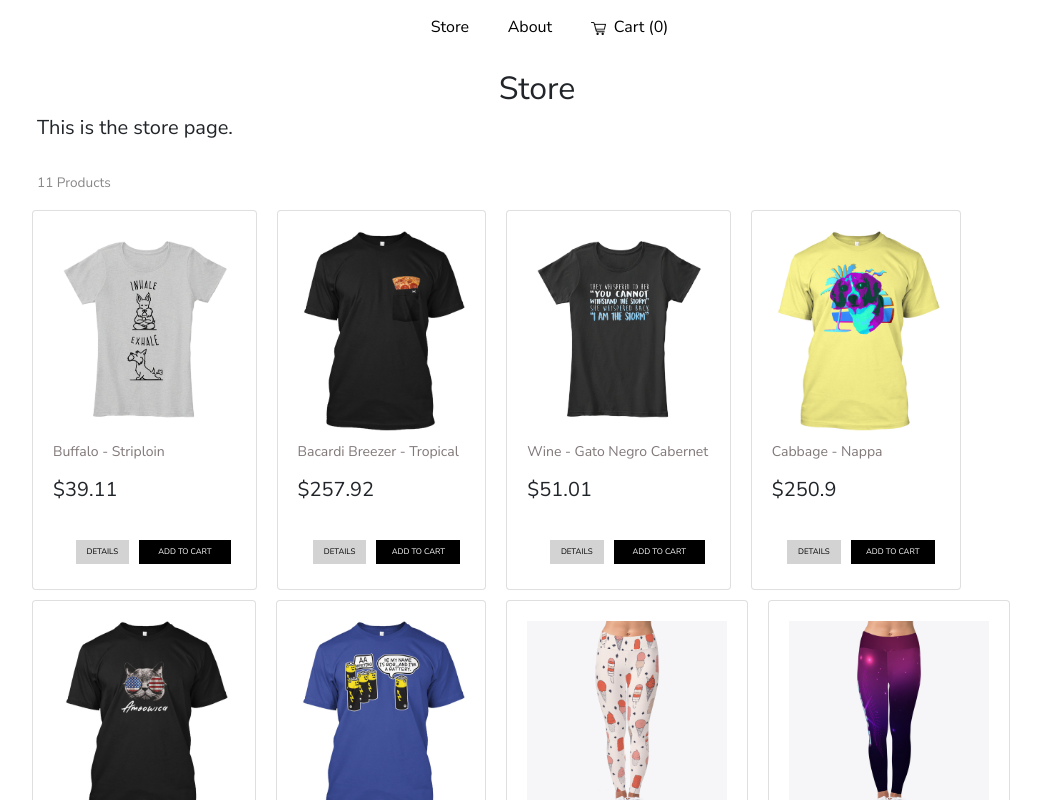
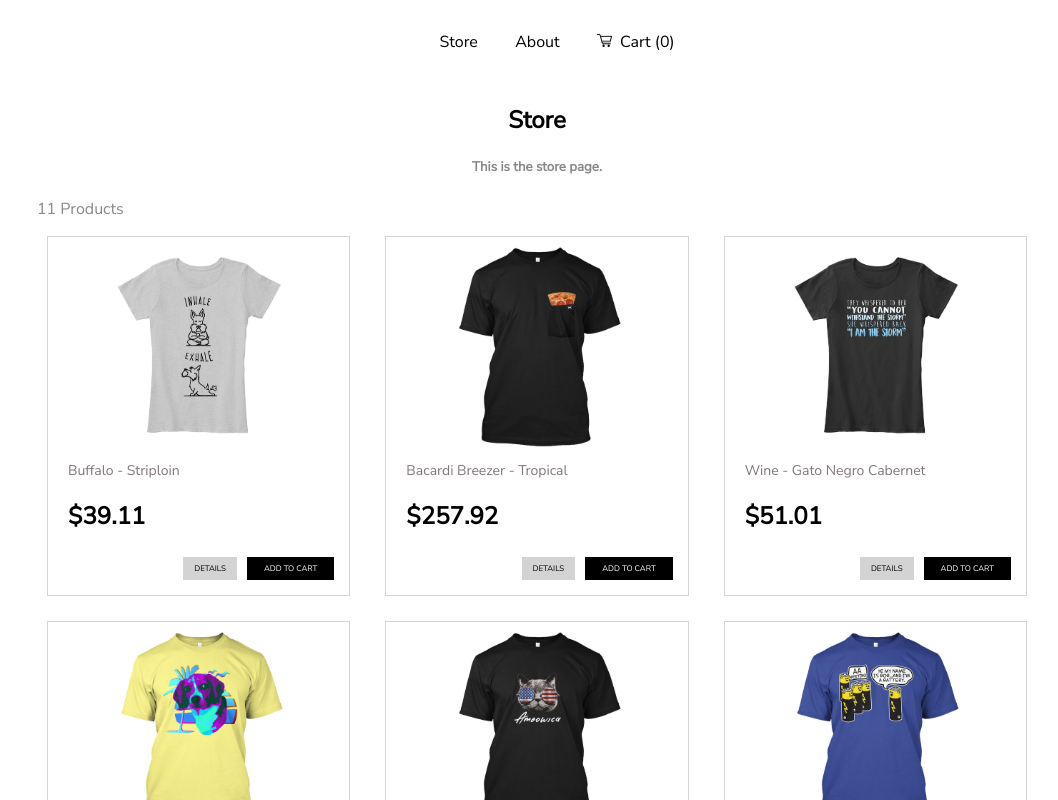
Before and after one commit to vezinaca/redux-shopping-cart, a React (Create React App) app: page /store in a window 1280 px wide. Shown: the top 800 px of the page, without its empty margins (103-1161 px from the left). Built offline with nearby package versions, Linux system fonts and the light colour scheme.

Commit message:
removing boostrap styling

```diff
--- a/src/App.css
+++ b/src/App.css
@@ -16,6 +16,5 @@
   text-align: center;
   margin: 0 auto;
   max-width: 1000px;
-  /* padding: 40px; */
 
 }
--- a/src/components/StoreItem.css
+++ b/src/components/StoreItem.css
@@ -1,10 +1,30 @@
-.my-card {
+.card {
     margin: 0 10px 10px;
+    border: 0.5px solid lightgray;
+    text-align: left;
+
 }
 
-.my-card p {
+.card p {
    color: rgb(129, 120, 120);
    font-size: 14px;
+
+}
+
+.card--body {
+    display: block;
+    margin: 10px auto 10px;
+}
+
+.card--img {
+    display: block;
+    margin: 00 auto;
+    max-height: 200px;
+
+}
+
+.card--info {
+    padding-left: 20px;
 }
 
 .btn-my-add {
@@ -16,8 +36,7 @@
     border: 0.2px solid black;
     margin: 5px;
     transition: 0.2s;
-    /* width: 74px; */
-    width: 50%;
+    width: 30%;
 }
 
 .btn-my-add:hover {
@@ -35,7 +54,7 @@
     margin: 5px;
     transition: 0.2s;
     /* width: 74px; */
-    width: 50%;
+    width: 30%;
 }
 
 .btn-add-more:hover {
@@ -71,4 +90,6 @@
 .les-boutons {
     display: flex-end;
     justify-content: space-around;
+    text-align: right;
+    padding-right: 10px;
 }
--- a/src/components/StoreItem.js
+++ b/src/components/StoreItem.js
@@ -1,8 +1,7 @@
 import React from "react";
-import Button from 'react-bootstrap/Button';
-import Card from "react-bootstrap/Card";
 import "./StoreItem.css";
 import { Link } from "react-router-dom";
+import { formatNumber } from "../utilities/utils";
 
 import { useSelector, useDispatch } from "react-redux";
 
@@ -22,7 +21,6 @@
         if (isInCart){
             dispatch(addMoreToCart(product))
 
-
         } else{
             dispatch(addToCart(product));
 
@@ -35,18 +33,20 @@
 
     return (
         <>
-            <Card className="my-card">
-                <Card.Body>
-                    <img style={{display: "block", margin: "0 auto 10px", maxHeight: "200px"}} className="img-fluid" src={product.photo} alt="problem" />
-                    <p className="text-left">{product.name}</p>
-                    <h5 className="text-left">${product.price}</h5>
-                    <div className="text-right les-boutons">
+            <div className="card">
+                <div className="card--body">
+                    <img className="card--img" src={product.photo} alt="problem" />
+                    <div className="card--info">
+                        <p >{product.name}</p>
+                        <h2>{formatNumber(product.price)}</h2>
+                    </div>
+                    <div className="les-boutons">
                         <button className="btn-myDetails" onClick={handleDetails}><Link to={`/store/${product.id}`}> DETAILS</Link></button>
                         <button className={!isInCart ? 'btn-my-add' : 'btn-add-more'} onClick={handleAdd}>{!isInCart ? 'ADD TO CART' : 'ADD MORE' }</button>
                     </div>
 
-                </Card.Body>
-            </Card>
+                </div>
+            </div>
         </>
     )
 }
--- a/src/index.js
+++ b/src/index.js
@@ -5,7 +5,7 @@
 import { store } from './app/store';
 import { Provider } from 'react-redux';
 import * as serviceWorker from './serviceWorker';
-import 'bootstrap/dist/css/bootstrap.min.css';
+// import 'bootstrap/dist/css/bootstrap.min.css';
 
 ReactDOM.render(
     // <React.StrictMode>
--- a/src/pages/Checkout.css
+++ b/src/pages/Checkout.css
@@ -9,7 +9,7 @@
     column-gap: 10px;
 }
 
-h5 {
+.title {
     text-align: left;
     padding-bottom: 25px;
     margin-bottom: 25px;
@@ -83,7 +83,7 @@
     width: 160px;
 }
 
-p {
+.error {
     font-size: 0.85rem;
     text-align: left;
     margin-top: 15rem;
--- a/src/pages/Checkout.js
+++ b/src/pages/Checkout.js
@@ -60,7 +60,7 @@
             <h4>This is checkout page</h4>
             <div className="checkout-page-container">
             <div className="summary info-box">
-                    <h5>Information</h5>
+                    <h5 className="title">Information</h5>
                     <form onSubmit={formik.handleSubmit}>
                         <label htmlFor="firstName">First Name</label>
                         <input
@@ -102,7 +102,7 @@
                     </form>
                 </div>
                 <div className="payment-method info-box">
-                    <h5>Payment Method</h5>
+                    <h5 className="title">Payment Method</h5>
                     <form className="form" onSubmit={formik.handleSubmit}>
                         <div className='radio'>
                             <input type='radio' className="paypal" name="paymentType" value="paypal"></input>
--- a/src/pages/Store.css
+++ b/src/pages/Store.css
@@ -1,6 +1,13 @@
     .storeGrid {
+        /* margin-top: 0px; */
+        margin: 0 auto;
         display: grid;
         grid-template-columns: repeat(auto-fill, minmax(300px, 1fr));
+        /* grid-template-columns: repeat(3, 1fr); */
+        /* grid-auto-rows: 300px; */
         grid-gap: 15px;
+    }
 
+   .page-info {
+        color: rgb(138, 135, 135);
     }
--- a/src/pages/Store.js
+++ b/src/pages/Store.js
@@ -1,28 +1,21 @@
 import React, { useState } from "react";
 import { dummyProducts } from '../utilities/dummyProducts';
 import StoreItem from "../components/StoreItem";
-import Col from "react-bootstrap/Col";
-import Row from "react-bootstrap/Row";
+import "./Store.css";
 
 const Store = () => {
-
     const [products] = useState(dummyProducts);
-
     const allStoreItems = products.map(product => (
         <StoreItem key={product.id} product={product} />
     ))
-
     return (
         <>
             <h2>Store</h2>
-            <h5>This is the store page.</h5>
-            <p className="text-left">{products.length} Products</p>
+            <h5 className="page-info">This is the store page.</h5>
+            <p style={{textAlign : "left"}}>{products.length} Products</p>
             <div className="storeGrid">
-                <Row >
                     {allStoreItems}
-                </Row>
             </div>
-
         </>
     )
 }
--- /dev/null
+++ b/src/utilities/utils.js
@@ -0,0 +1,3 @@
+export const formatNumber = number => {
+    return new Intl.NumberFormat('en-US', { style: 'currency', currency: 'USD' }).format(number);
+}
```
